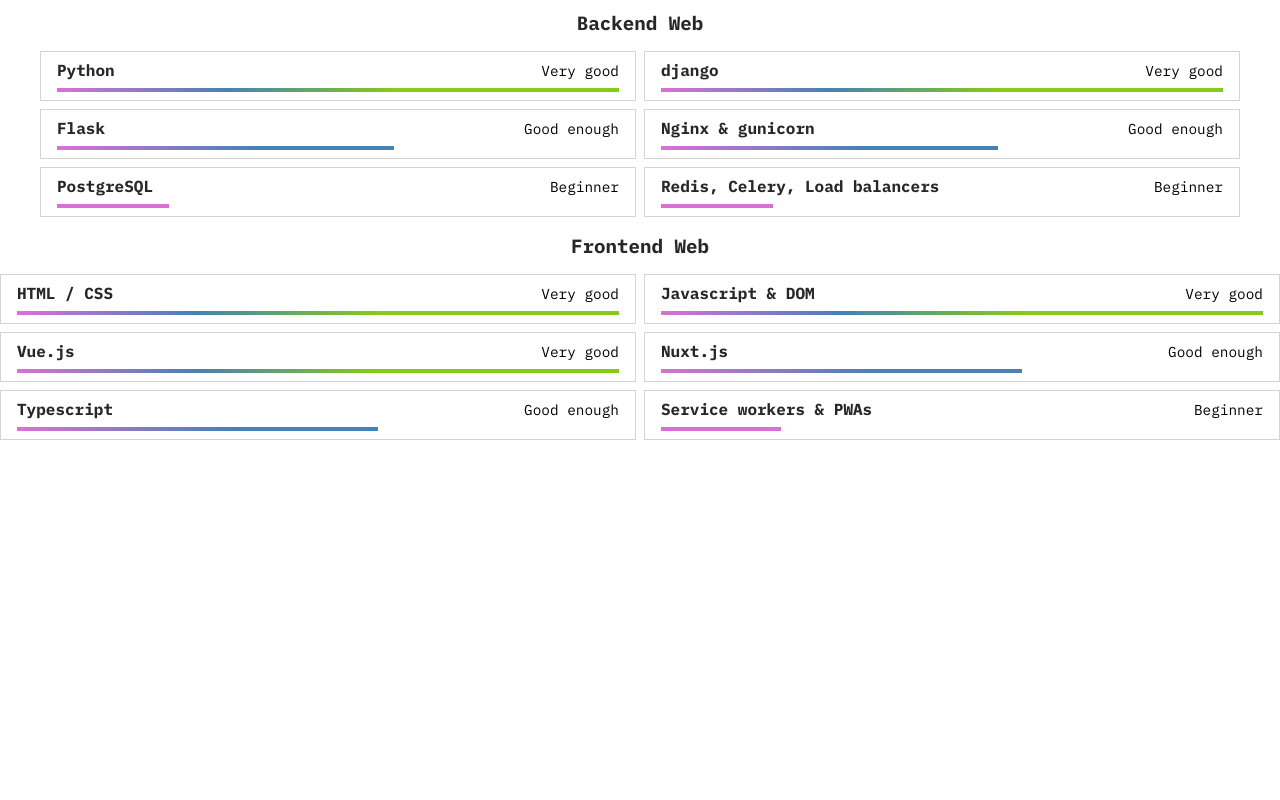
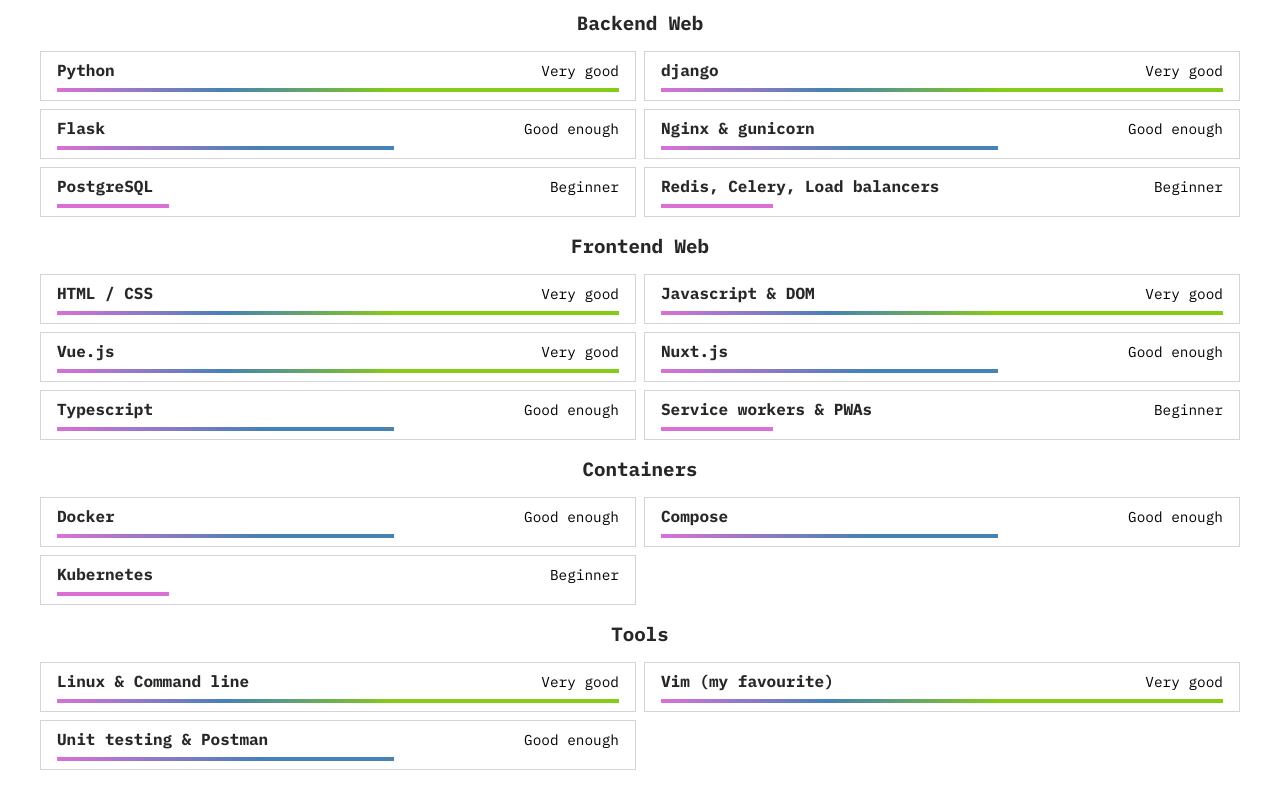
Before and after one commit to drdilyor/drdilyor.github.io, a plain HTML site: page index.html in a window 1280 px wide. Shown: the part 1720-2520 px from the top of the page. Before the commit the page ends 2224 px from the top, so only its background shows below. Drawn offline with Linux system fonts and the light colour scheme.

Commit message:
Complete Skills section

```diff
--- a/index.html
+++ b/index.html
@@ -141,7 +141,6 @@
           <div class="skill__progress skill__progress--less"></div>
         </article>
       </div>
-    </div>
       <h3 class="skill-category">Frontend Web</h3>
       <div class="skill-list">
         <article class="skill">
@@ -175,6 +174,44 @@
           <div class="skill__progress skill__progress--less"></div>
         </article>
       </div>
+      <h3 class="skill-category">Containers</h3>
+      <div class="skill-list">
+        <article class="skill">
+          <h4 class="skill__name">Docker</h4>
+          <p class="skill__progress-text">Good enough</p>
+          <div class="skill__progress skill__progress--more"></div>
+        </article>
+        <article class="skill">
+          <h4 class="skill__name">Compose</h4>
+          <p class="skill__progress-text">Good enough</p>
+          <div class="skill__progress skill__progress--more"></div>
+        </article>
+        <article class="skill">
+          <h4 class="skill__name">Kubernetes</h4>
+          <p class="skill__progress-text">Beginner</p>
+          <div class="skill__progress skill__progress--less"></div>
+        </article>
+      </div>
+      <!--article.skill>h4.skill__name+p.skill__progress-text+.skill__progress.skill__progress-->
+      <h3 class="skill-category">Tools</h3>
+      <div class="skill-list">
+        <article class="skill">
+          <h4 class="skill__name">Linux & Command line</h4>
+          <p class="skill__progress-text">Very good</p>
+          <div class="skill__progress skill__progress--full"></div>
+        </article>
+        <article class="skill">
+          <h4 class="skill__name">Vim (my favourite)</h4>
+          <p class="skill__progress-text">Very good</p>
+          <div class="skill__progress skill__progress--full"></div>
+        </article>
+        <article class="skill">
+          <h4 class="skill__name">Unit testing & Postman</h4>
+          <p class="skill__progress-text">Good enough</p>
+          <div class="skill__progress skill__progress--more"></div>
+        </article>
+      </div>
+    </div>
   </section>
   <script src="navbar.js"></script>
   <script src="matrix.js"></script>
```
Lines whose indentation alone changed are shown as unchanged.
